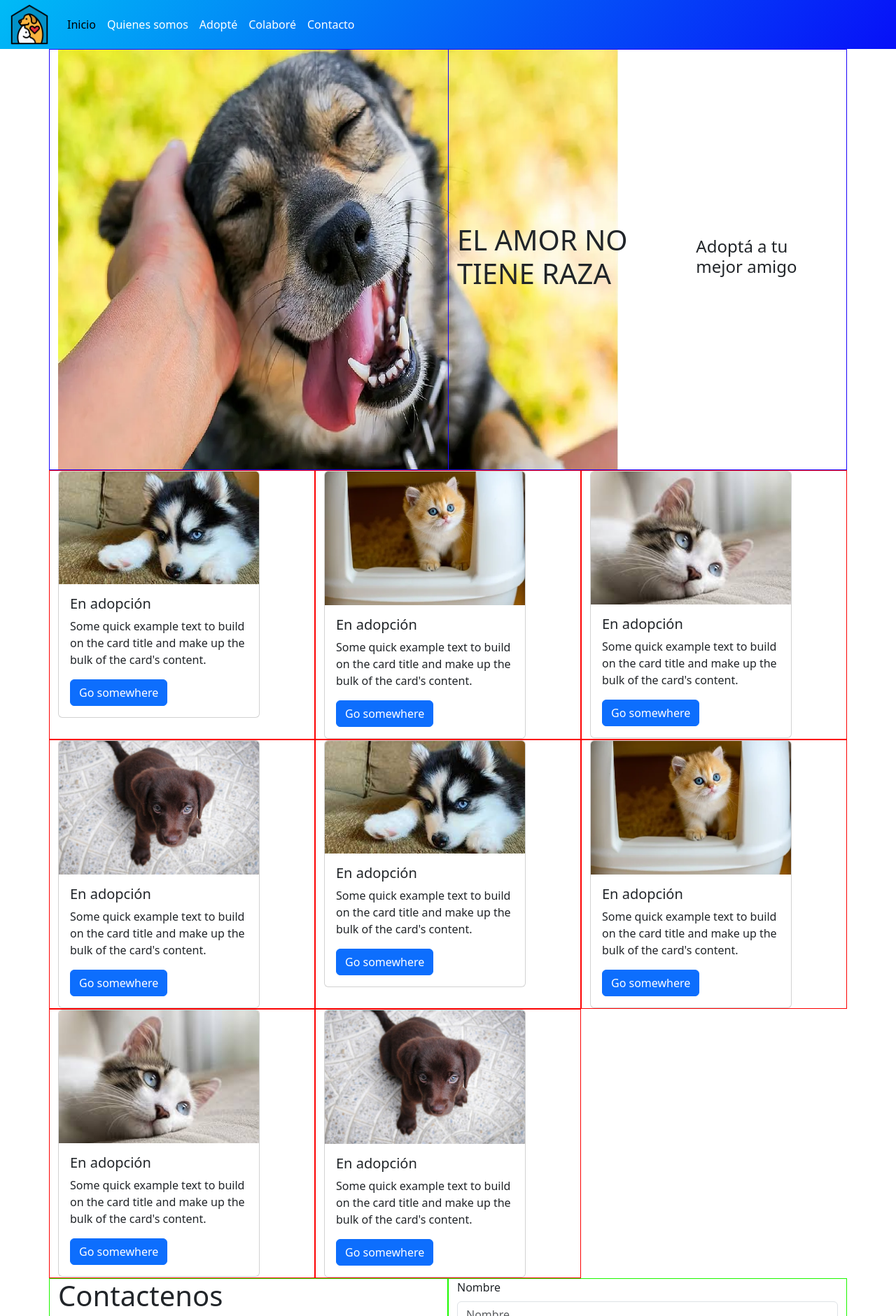
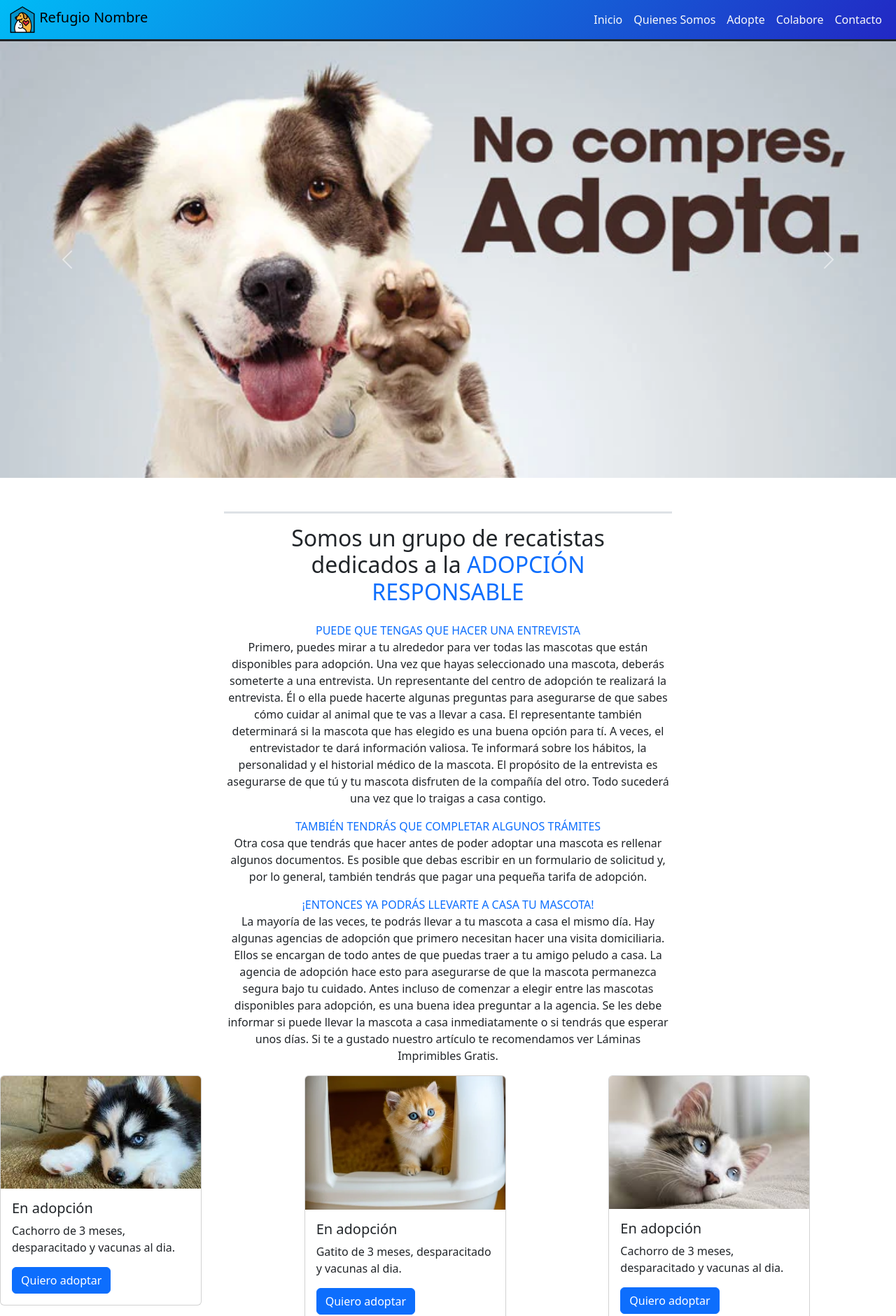
Before and after one commit to Julieta1607/TRABAJO-FINAL-UTN, a plain HTML site: page Argentina-TP/index.html in a window 1280 px wide. Shown: the top 1881 px of the page at 70% size. Drawn offline with nearby package versions, Linux system fonts and the light colour scheme.

Commit message:
Algunos cambios

```diff
--- a/Argentina-TP/css/style.css
+++ b/Argentina-TP/css/style.css
@@ -1,53 +1,57 @@
-.azul {
-    border: 1px solid #1b02fc;
+.navbar {
+    background: rgb(0, 187, 246);
+    background: linear-gradient(130deg, rgb(0, 187, 246) 0%, rgb(34, 40, 196) 100%);
 }
 
-.rojo {
-    border: 1px solid #fc0202;
+/* SLIDER IMAGENES */
+.carousel-item {
+    max-height: 39rem;
 }
 
-.verde {
-    border: 1px solid #1df800;
+/* COLABORE */
+.btn-success {
+    border-radius: 20px;
+    flex-wrap: wrap;
+    justify-content: center !important;
 }
 
-* {
-    margin: 0;
-    padding: 0;
-    box-sizing: border-box;
-    text-decoration: none;
+/* FORMULARIO */
+#bg-contacto {
+    position: relative;
+    top: -130px;
+}
+#seccion-contacto {
+    background-color: 0099ff;
+    min-height: 500px;
+    position: relative;
 }
 
-html {
-    scroll-behavior: smooth;
+#contenedor-formulario {
+    position: relative;
+    top: 30%;
+    left: 50%;
+    transform: translate(-50%, -50%);
 }
 
-section[id] {
-    scroll-margin-top: 20px;
+
+/* MEDIA QUERIES**************************************************** */
+
+/* PANTALLA SM */
+@media (max-width:768px) {
+    #intro {
+        width: 90% !important;
+    }
+    .colabore-fila {
+        width: 100% !important;
+        text-align: center;
+    }
 }
 
-/* Navbar********************************************************************************************************************************************************** */
 
-.nav-link {
-    color: #FFF;
+/* PANTALLA extra SM */
+@media (max-width:576px) {
+    .icono-wrap{
+        flex-wrap: wrap;
+        justify-content: center !important;
+    }
 }
-
-.nav__color {
-    width: 100%;
-    height: 70px;
-    /* position: fixed; */
-    top: 0;
-    right: 0;
-    z-index: 100;
-    background: rgb(0, 187, 246);
-    background: linear-gradient(130deg, rgb(0, 187, 246) 0%, rgb(7, 16, 248) 100%);
-}
-
-/* inicio********************************************************************************************************************************************************** */
-
-.titulo {
-    display: flex;
-    align-items: center;
-
-}
-
-/* contacto******************************************************************************************************************************************************** */
--- a/Argentina-TP/index.html
+++ b/Argentina-TP/index.html
@@ -5,7 +5,7 @@
     <meta charset="UTF-8">
     <meta http-equiv="X-UA-Compatible" content="IE=edge">
     <meta name="viewport" content="width=device-width, initial-scale=1.0">
-    <title>Adopté</title>
+    <title>Adopciones</title>
     <link rel="icon" type="icon/png" href="images/favicon.png">
     <link href="https://cdn.jsdelivr.net/npm/bootstrap@5.3.0-alpha3/dist/css/bootstrap.min.css" rel="stylesheet"
         integrity="sha384-KK94CHFLLe+nY2dmCWGMq91rCGa5gtU4mk92HdvYe+M/SXH301p5ILy+dN9+nJOZ" crossorigin="anonymous">
@@ -14,171 +14,201 @@
 
 <body>
     <header>
-        <nav class="navbar justify-content-end navbar-expand-lg bg-body-tertiary nav__color">
+        <nav class="navbar navbar-expand-md navbar-light border-3 border-bottom border-dark">
             <div class="container-fluid">
-                <a class="navbar-brand" href="#">
-                    <img src="./images/favicon.png" alt="Portada" width="60" height="60">
-                </a>
-                <button class="navbar-toggler" type="button" data-bs-toggle="collapse"
-                    data-bs-target="#navbarSupportedContent" aria-controls="navbarSupportedContent"
-                    aria-expanded="false" aria-label="Toggle navigation">
-                    <span class="navbar-toggler-icon"></span>
+                <div class="col-6 azul portada">
+                    <img src="./images/favicon.png" alt="Bootstrap" width="40" height="40">
+                    <a class="navbar-brand">Refugio Nombre</a>
+                </div>
+                <button type="button" class="navbar-toggler" data-bs-toggle="collapse" data-bs-target="#MenuNavegacion">
+                    <span class="navbar-toggler-icon "></span>
                 </button>
-                <div class="collapse navbar-collapse" id="navbarSupportedContent">
-                    <ul class="navbar-nav me-auto mb-2 mb-lg-0">
-                        <li class="nav-item">
-                            <a class="nav-link active" aria-current="page" href="#inicio">Inicio</a>
-                        </li>
-                        <li class="nav-item">
-                            <a class="nav-link" href="#">Quienes somos</a>
-                        </li>
-                        <li class="nav-item">
-                            <a class="nav-link" href="#adopte">Adopté</a>
-                        </li>
-                        <li class="nav-item">
-                            <a class="nav-link" href="#">Colaboré</a>
-                        </li>
-                        <li class="nav-item">
-                            <a class="nav-link" href="#contacto">Contacto</a>
-                        </li>
+                <div id="MenuNavegacion" class="collapse navbar-collapse justify-content-end">
+                    <ul class="navbar-nav ms-3">
+                        <li class="nav-item"><a class="nav-link link-light" href="#inicio">Inicio</a></li>
+                        <li class="nav-item"><a class="nav-link link-light" href="#quienes-somos">Quienes Somos</a></li>
+                        <li class="nav-item"><a class="nav-link link-light" href="#adopcion">Adopte</a></li>
+                        <li class="nav-item"><a class="nav-link link-light" href="#colabore">Colabore</a></li>
+                        <li class="nav-item"><a class="nav-link link-light" href="#contacto">Contacto</a></li>
+                    </ul>
                 </div>
             </div>
         </nav>
     </header>
 
+    <!-- INICIO SLIDER -->
+    <div id="inicio" class="carousel slide" data-bs-ride="true">
+        <div class="carousel-inner">
+            <div class="carousel-item active" data-bs-interval="3000">
+                <img src="./images/slider1.png" class="d-block w-100" alt="slide1">
+            </div>
 
-    <div class="container">
+            <div class="carousel-item" data-bs-interval="3000">
+                <img src="./images/slider2.png" class="d-block w-100" alt="slide2">
+            </div>
 
-        <!-- Inicio -->
-        <section id="inicio">
-            <div class="row">
-                <div class="col-6 azul portada">
-                    <img src="./images/1.png" alt="Bootstrap" width="800" height="600">
+            <div class="carousel-item" data-bs-interval="3000">
+                <img src="./images/slider4.png" class="d-block w-100" alt="slide3">
             </div>
-                <div class="col-6 azul titulo">
-                    <h1>EL AMOR NO TIENE RAZA</h1><br>
-                    <h4>Adoptá a tu mejor amigo</h2>
+
         </div>
+        <button class="carousel-control-prev" type="button" data-bs-target="#carouselExampleRide" data-bs-slide="prev">
+            <span class="carousel-control-prev-icon" aria-hidden="true"></span>
+            <span class="visually-hidden">Previous</span>
+        </button>
+        <button class="carousel-control-next" type="button" data-bs-target="#carouselExampleRide" data-bs-slide="next">
+            <span class="carousel-control-next-icon" aria-hidden="true"></span>
+            <span class="visually-hidden">Next</span>
+        </button>
     </div>
+
+    <!-- QUIENES SOMOS -->
+    <section class="w-50 mx-auto text-center pt-5" id="quienes-somos">
+        <h1 class="p-3 fs-2 border-top border-3">Somos un grupo de recatistas dedicados a la<span class="text-primary">
+                ADOPCIÓN RESPONSABLE</span></h1>
+        <p><span class="text-primary">PUEDE QUE TENGAS QUE HACER UNA ENTREVISTA<br></span> Primero, puedes mirar a tu
+            alrededor para ver todas las mascotas que están disponibles para adopción. Una vez que hayas seleccionado
+            una mascota, deberás someterte a una entrevista.
+
+            Un representante del centro de adopción te realizará la entrevista. Él o ella puede hacerte algunas
+            preguntas para asegurarse de que sabes cómo cuidar al animal que te vas a llevar a casa.
+
+            El representante también determinará si la mascota que has elegido es una buena opción para tí.
+
+            A veces, el entrevistador te dará información valiosa. Te informará sobre los hábitos, la personalidad y el
+            historial médico de la mascota. El propósito de la entrevista es asegurarse de que tú y tu mascota disfruten
+            de la compañía del otro. Todo sucederá una vez que lo traigas a casa contigo.</p>
+
+        <p><span class="text-primary">TAMBIÉN TENDRÁS QUE COMPLETAR ALGUNOS TRÁMITES<br></span> Otra cosa que tendrás
+            que hacer antes de poder adoptar una mascota es rellenar algunos documentos. Es posible que debas escribir
+            en un formulario de solicitud y, por lo general, también tendrás que pagar una pequeña tarifa de adopción.
+        </p>
+
+        <p><span class="text-primary">¡ENTONCES YA PODRÁS LLEVARTE A CASA TU MASCOTA!<br></span> La mayoría de las
+            veces, te podrás llevar a tu mascota a casa el mismo día. Hay algunas agencias de adopción que primero
+            necesitan hacer una visita domiciliaria. Ellos se encargan de todo antes de que puedas traer a tu amigo
+            peludo a casa.
+
+            La agencia de adopción hace esto para asegurarse de que la mascota permanezca segura bajo tu cuidado. Antes
+            incluso de comenzar a elegir entre las mascotas disponibles para adopción, es una buena idea preguntar a la
+            agencia.
+
+            Se les debe informar si puede llevar la mascota a casa inmediatamente o si tendrás que esperar unos días.
+
+            Si te a gustado nuestro artículo te recomendamos ver Láminas Imprimibles Gratis.</p>
+
     </section>
 
     <!-- En adopcion -->
     <section id="adopcion">
         <div class="row">
-                <div class="col-4 rojo">
+            <div class="col-4">
                 <div class="card" style="width: 18rem;">
-                        <img src="./images/adopcion.png" class="card-img-top" alt="...">
+                    <img src="./images/adopcion1.png" class="card-img-top" alt="...">
                     <div class="card-body">
                         <h5 class="card-title">En adopción</h5>
-                            <p class="card-text">Some quick example text to build on the card title and make up the bulk
-                                of the card's content.</p>
-                            <a href="#" class="btn btn-primary">Go somewhere</a>
+                        <p class="card-text">Cachorro de 3 meses, desparacitado y vacunas al dia.</p>
+                        <a href="#" class="btn btn-primary">Quiero adoptar</a>
                     </div>
                 </div>
             </div>
-                <div class="col-4 rojo">
+            <div class="col-4">
                 <div class="card" style="width: 18rem;">
                     <img src="./images/adopcion2.png" class="card-img-top" alt="...">
                     <div class="card-body">
                         <h5 class="card-title">En adopción</h5>
-                            <p class="card-text">Some quick example text to build on the card title and make up the bulk
-                                of the card's content.</p>
-                            <a href="#" class="btn btn-primary">Go somewhere</a>
+                        <p class="card-text">Gatito de 3 meses, desparacitado y vacunas al dia.</p>
+                        <a href="#" class="btn btn-primary">Quiero adoptar</a>
                     </div>
                 </div>
             </div>
-                <div class="col-4 rojo">
+            <div class="col-4">
                 <div class="card" style="width: 18rem;">
                     <img src="./images/adopcion3.png" class="card-img-top" alt="...">
                     <div class="card-body">
                         <h5 class="card-title">En adopción</h5>
-                            <p class="card-text">Some quick example text to build on the card title and make up the bulk
-                                of the card's content.</p>
-                            <a href="#" class="btn btn-primary">Go somewhere</a>
+                        <p class="card-text">Cachorro de 3 meses, desparacitado y vacunas al dia.</p>
+                        <a href="#" class="btn btn-primary">Quiero adoptar</a>
                     </div>
                 </div>
             </div>
-                <div class="col-4 rojo">
+            <div class="col-4">
                 <div class="card" style="width: 18rem;">
                     <img src="./images/adopcion4.png" class="card-img-top" alt="...">
                     <div class="card-body">
                         <h5 class="card-title">En adopción</h5>
-                            <p class="card-text">Some quick example text to build on the card title and make up the bulk
-                                of the card's content.</p>
-                            <a href="#" class="btn btn-primary">Go somewhere</a>
+                        <p class="card-text">Cachorro de 3 meses, desparacitado y vacunas al dia.</p>
+                        <a href="#" class="btn btn-primary">Quiero adoptar</a>
                     </div>
                 </div>
             </div>
-                <div class="col-4 rojo">
+            <div class="col-4">
                 <div class="card" style="width: 18rem;">
-                        <img src="./images/adopcion.png" class="card-img-top" alt="...">
+                    <img src="./images/adopcion1.png" class="card-img-top" alt="...">
                     <div class="card-body">
                         <h5 class="card-title">En adopción</h5>
-                            <p class="card-text">Some quick example text to build on the card title and make up the bulk
-                                of the card's content.</p>
-                            <a href="#" class="btn btn-primary">Go somewhere</a>
+                        <p class="card-text">Cachorro de 3 meses, desparacitado y vacunas al dia.</p>
+                        <a href="#" class="btn btn-primary">Quiero adoptar</a>
                     </div>
                 </div>
             </div>
-                <div class="col-4 rojo">
+            <div class="col-4">
                 <div class="card" style="width: 18rem;">
                     <img src="./images/adopcion2.png" class="card-img-top" alt="...">
                     <div class="card-body">
                         <h5 class="card-title">En adopción</h5>
-                            <p class="card-text">Some quick example text to build on the card title and make up the bulk
-                                of the card's content.</p>
-                            <a href="#" class="btn btn-primary">Go somewhere</a>
-                        </div>
-                    </div>
-                </div>
-                <div class="col-4 rojo">
-                    <div class="card" style="width: 18rem;">
-                        <img src="./images/adopcion3.png" class="card-img-top" alt="...">
-                        <div class="card-body">
-                            <h5 class="card-title">En adopción</h5>
-                            <p class="card-text">Some quick example text to build on the card title and make up the bulk
-                                of the card's content.</p>
-                            <a href="#" class="btn btn-primary">Go somewhere</a>
-                        </div>
-                    </div>
-                </div>
-                <div class="col-4 rojo">
-                    <div class="card" style="width: 18rem;">
-                        <img src="./images/adopcion4.png" class="card-img-top" alt="...">
-                        <div class="card-body">
-                            <h5 class="card-title">En adopción</h5>
-                            <p class="card-text">Some quick example text to build on the card title and make up the bulk
-                                of the card's content.</p>
-                            <a href="#" class="btn btn-primary">Go somewhere</a>
+                        <p class="card-text">Cachorro de 3 meses, desparacitado y vacunas al dia.</p>
+                        <a href="#" class="btn btn-primary">Quiero adoptar</a>
                     </div>
                 </div>
             </div>
         </div>
     </section>
 
-        <!-- Contacto -->
-        <section id="contacto">
-            <div class="row">
-                <div class="col-6 verde">
-                    <h1>Contactenos</h1>
-                    <h6>Postulate para adoptar o sumate a nuestro equipo</h2>
+    <!-- COLABORE -->
+    <section id="colabore">
+        <div class="row w-75 mx-auto colabore-fila">
+            <div class="col-lg-6 col-md-12 col-sm-12 d-flex my-5 icono-wrap">
+                <img src="./images/donacion.png" alt="colabore" width="180" height="160">
+                <div>
+                    <h3 class="fs-5 mt-4 px-4 pb-1">Colabore</h3>
+                    <p class="px-4">No estamos financiados por el estado ni por ninguna organización, su ayuda es bien
+                        recibida.<br>Si no puede ayudar aportando dinero también puede acercarce a nuestro refugio y
+                        darnos una mano.</p>
+                    <button type="button" class="btn btn-success">Donación</button>
                 </div>
-                <div class="col-6 verde">
-                    <div class="mb-3">
-                        <label for="exampleFormControlInput1" class="form-label">Nombre</label>
-                        <input type="" class="form-control" id="exampleFormControlInput1" placeholder="Nombre">
-                        <label for="exampleFormControlInput1" class="form-label">Email</label>
-                        <input type="email" class="form-control" id="exampleFormControlInput1"
-                            placeholder="nombre@gmail.com">
-                    </div>
-                    <div class="mb-3">
-                        <label for="exampleFormControlTextarea1" class="form-label">Asunto</label>
-                        <textarea class="form-control" id="Asunto" rows="3"></textarea>
-                    </div>
+
             </div>
         </div>
     </section>
+
+    <!-- FORMULARIO -->
+    <section id="contacto" class="border-bottom border-secondary border-2">
+        <svg xmlns="http://www.w3.org/2000/svg" viewBox="0 0 1440 320"><path fill="#0099ff" fill-opacity="1" d="M0,128L60,112C120,96,240,64,360,64C480,64,600,96,720,106.7C840,117,960,107,1080,90.7C1200,75,1320,53,1380,42.7L1440,32L1440,320L1380,320C1320,320,1200,320,1080,320C960,320,840,320,720,320C600,320,480,320,360,320C240,320,120,320,60,320L0,320Z"></path></svg>
+        <div class="container" id="contenedor-formulario">
+            <div id="titulo-formulario" class="text-center mb-4"><img src="images/1.png" alt="contacto" width="400" height="400" class="img-fluid"></div>
+            <h2>Contacto</h2>
+            <p class="fs-5">Escribenos</p>
         </div>
+        <form action="">
+            <div class="mb-3">
+                <input type="text" class="form-control" id="email" placeholder="Nombre" required>
+            </div>
+            <div class="mb-3">
+                <input type="email" class="form-control" id="email" placeholder="email" required>
+            </div>
+            <div class="mb-3">
+                <input type="text" class="form-control" id="email" placeholder="Asunto" required>
+            </div>
+            <div class="mb-3">
+                <textarea class="form-control" id="exampleFormControlTextarea1" rows="3" placeholder="Mensaje"></textarea>
+            </div>
+            <div class="mb-3">
+                <button type="button" class="btn btn-primary w-100 fs-5">Enviar</button>
+            </div>
+        </form>
+    </section>
+
 
 
     <script src="https://cdn.jsdelivr.net/npm/bootstrap@5.3.0-alpha3/dist/js/bootstrap.bundle.min.js"
```
Also changed, not shown: Argentina-TP/images/adopcion1.png (renamed from Argentina-TP/images/adopcion.png), Argentina-TP/images/favicon-1.png (deleted), Argentina-TP/images/slider1.png (added), Argentina-TP/images/slider2.png (added), Argentina-TP/images/slider3.png (added), Argentina-TP/images/slider4.png (added). Lines whose indentation alone changed are shown as unchanged.
